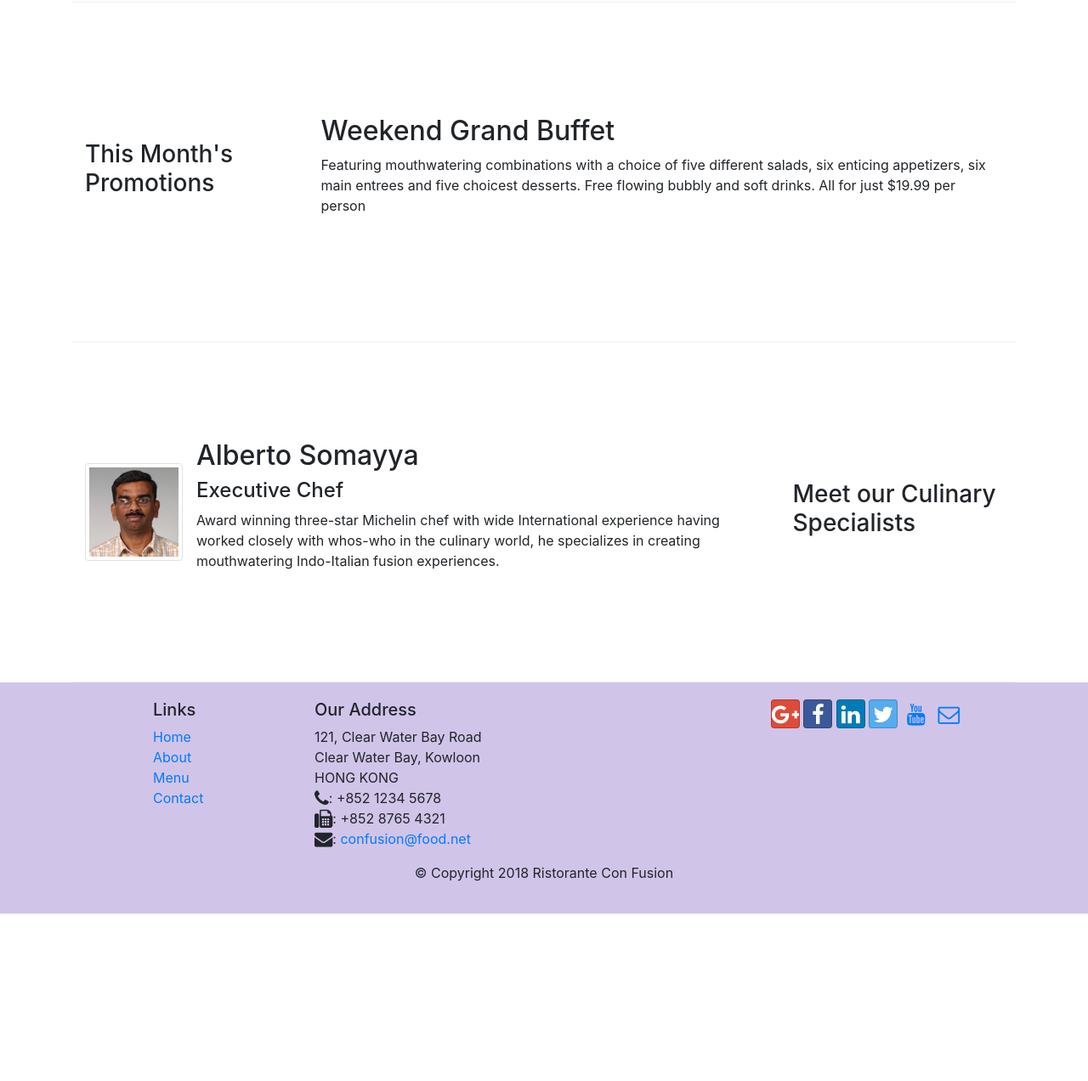
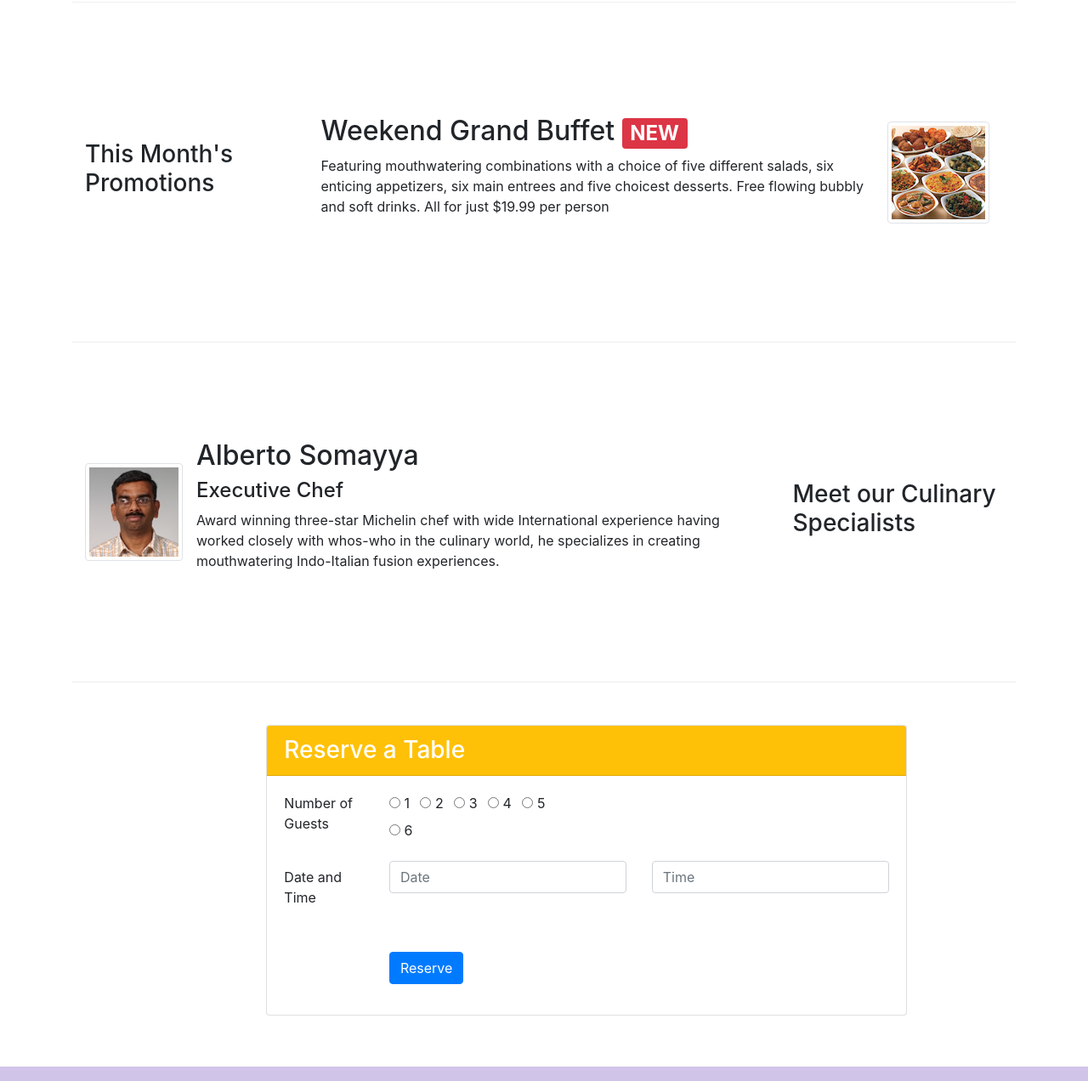
Before and after one commit to DjamilaBENNACER/Front-End-Web-UI-Frameworks-and-Tools-Bootstrap-4, a website: page index.html in a window 1280 px wide. Shown: the part 731-2003 px from the top of the page at 85% size. Before the commit the page ends 1806 px from the top, so only its background shows below. Drawn offline with nearby package versions, Linux system fonts and the light colour scheme.

Commit message:
Assignment 2: Bootstrap CSS Components

```diff
--- a/css/styles.css
+++ b/css/styles.css
@@ -37,3 +37,16 @@ body {
 .navbar-dark {
     background-color: #512da8;
 }
+
+#resb {
+    margin-top: 4%;
+}
+#reservation
+
+{
+    margin: 0 auto; /* Added */
+    float: none; /* Added */
+    margin-bottom: 10px; /* Added */
+    padding: 50px 0px 50px 100px;
+
+}
--- a/index.html
+++ b/index.html
@@ -45,16 +45,28 @@
 
     <header class="jumbotron">
         <div class="container">
-            <div class="row row-header">
-                <div class="col-12 col-sm-6">
+
+
+            <div class="row row-header align-items-center">
+
+                <div class="col col-md-6">
                     <h1>Ristorante con Fusion</h1>
                     <p>We take inspiration from the World's best cuisines, and create a unique fusion experience. Our
                         lipsmacking creations will tickle your culinary senses!</p>
                 </div>
-                <div class="col-12 col-sm align-self-center">
-                    <img src="img/logo.png" class="img-fluid" alt="">
+                <div class="col-auto">
+                    <img src="img/logo.png" class="img-fluid">
+                </div>
+
+                <div class="col-12 col-sm-4 col-md-3 align-self-center">
+                    <a role="button" class="btn btn-sm btn-warning" id="reservebutton">
+                        Reserve Table
+                    </a>
                 </div>
             </div>
+
+
+
         </div>
     </header>
 
@@ -80,19 +92,38 @@
                 </div>
             </div>
         </div>
+    </div>
+
+    <div class="container">
+        <div class="row row-content align-items-center">
+
+            <div class="col-12 col-sm-4 order-sm-first col-md-3">
+                <h3>This Month's Promotions</h3>
+            </div>
+            <div class="col col-sm order-sm-last col-md">
+
+                <div class="media">
+                    <div class="media-body">
+
+                        <h2 class="mt-0">Weekend Grand Buffet <span class="badge badge-danger"> NEW </span> </h2>
+                        <p class="d-none d-sm-block">Featuring mouthwatering combinations with a choice of five
+                            different
+                            salads,
+                            six enticing appetizers, six main entrees and five choicest desserts.
+                            Free flowing bubbly and soft drinks. All for just $19.99 per person
+                        </p>
+                    </div>
+
+                    <img class="mr-3 img-thumbnail align-self-center flex-first" src="img/buffet.png"
+                        alt="Buffet Month">
+                </div>
+            </div>
 
 
-        <div class="row row-content align-items-center">
-            <div class="col-12 col-sm-4 col-md-3">
-                <h3>This Month's Promotions</h3>
-            </div>
-            <div class="col col-sm col-md">
-                <h2>Weekend Grand Buffet</h2>
-                <p>Featuring mouthwatering combinations with a choice of five different salads, six enticing appetizers,
-                    six main entrees and five choicest desserts. Free flowing bubbly and soft drinks. All for just
-                    $19.99 per person </p>
-            </div>
         </div>
+
+
+
 
         <div class="row row-content align-items-center">
             <div class="col-12 col-sm-4 order-sm-last col-md-3">
@@ -106,9 +137,13 @@
                     <div class="media-body">
                         <h2>Alberto Somayya</h2>
                         <h4>Executive Chef</h4>
-                        <p>Award winning three-star Michelin chef with wide International experience having worked
+                        <p class="d-none d-sm-block">Award winning three-star Michelin chef with wide International
+                            experience having
+                            worked
                             closely with
-                            whos-who in the culinary world, he specializes in creating mouthwatering Indo-Italian fusion
+                            whos-who in the culinary world, he specializes in creating mouthwatering
+                            Indo-Italian
+                            fusion
                             experiences. </p>
 
                     </div>
@@ -120,6 +155,56 @@
         </div>
     </div>
 
+
+
+
+
+    <div class="col-sm-8 col-xs-12 align-items-center align-self-center" id="reservation">
+        <div class="card">
+            <h3 class="card-header bg-warning text-white">
+                Reserve a Table
+            </h3>
+
+            <div class="card-body">
+
+                <div class="form-group row">
+
+                    <p class="col-12 col-md-2 col-sm-12">Number of Guests </p>
+                    <div class="col-12 col-sm-4 col-md-4">
+                        <label class="radio-inline mr-2"><input type="radio" name="optradio"> 1</label>
+                        <label class="radio-inline mr-2"><input type="radio" name="optradio"> 2</label>
+                        <label class="radio-inline mr-2"><input type="radio" name="optradio"> 3</label>
+                        <label class="radio-inline mr-2"><input type="radio" name="optradio"> 4</label>
+                        <label class="radio-inline mr-2"><input type="radio" name="optradio"> 5</label>
+                        <label class="radio-inline "><input type="radio" name="optradio"> 6</label>
+                    </div>
+                </div>
+
+                <div class="form-group row">
+                    <label for="datetime" class="col-md-2 col-form-label">Date and Time</label>
+                    <div class="col-md-5">
+                        <input type="text" class="form-control" name="date" id="date" placeholder="Date">
+                    </div>
+                    <div class="col-md-5">
+                        <input type="text" class="form-control" name="time" id="time" placeholder="Time">
+                    </div>
+
+                </div>
+
+                <div class="form-group row">
+                    <div class="col-12 col-md-2">
+
+                    </div>
+                    <div class=" col-4 col-md-4" id="resb">
+                        <a href="#" class="btn btn-primary" id="reservebutton"> Reserve </a>
+                    </div>
+                </div>
+            </div>
+
+        </div>
+    </div>
+
+    </div>
     <footer class="footer">
         <div class="container">
             <div class="row">
```
Also changed, not shown: aboutus.html (+1 -0 lines), img/task 1-1.jpeg (renamed from img/Capture web_26-7-2021_33818_localhost.jpeg), img/task 2-1.jpeg (added), img/task 2.jpeg (added), img/task1.jpeg (renamed from img/Capture web_26-7-2021_33655_localhost.jpeg).
